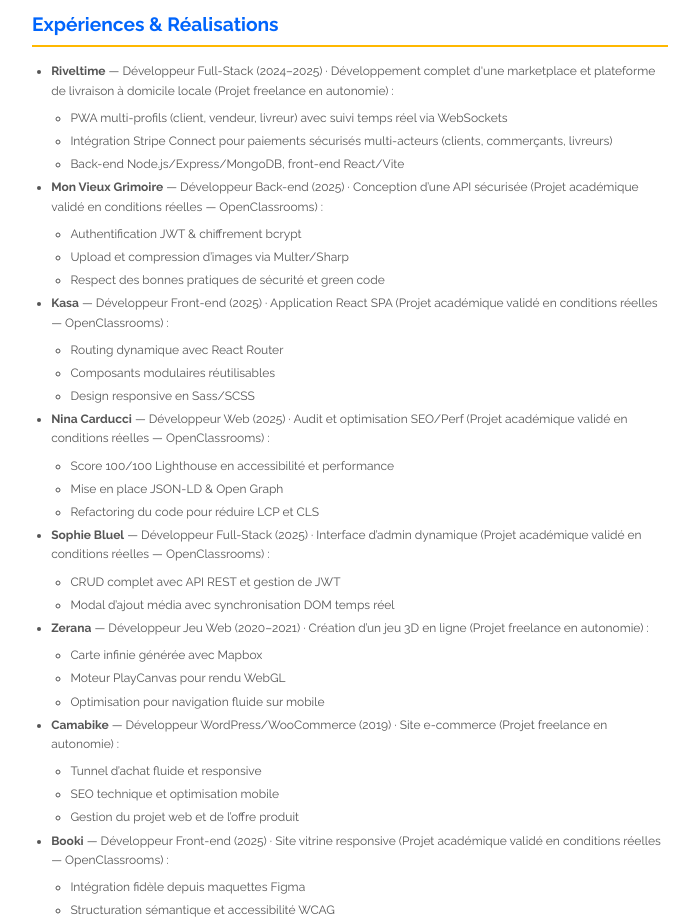
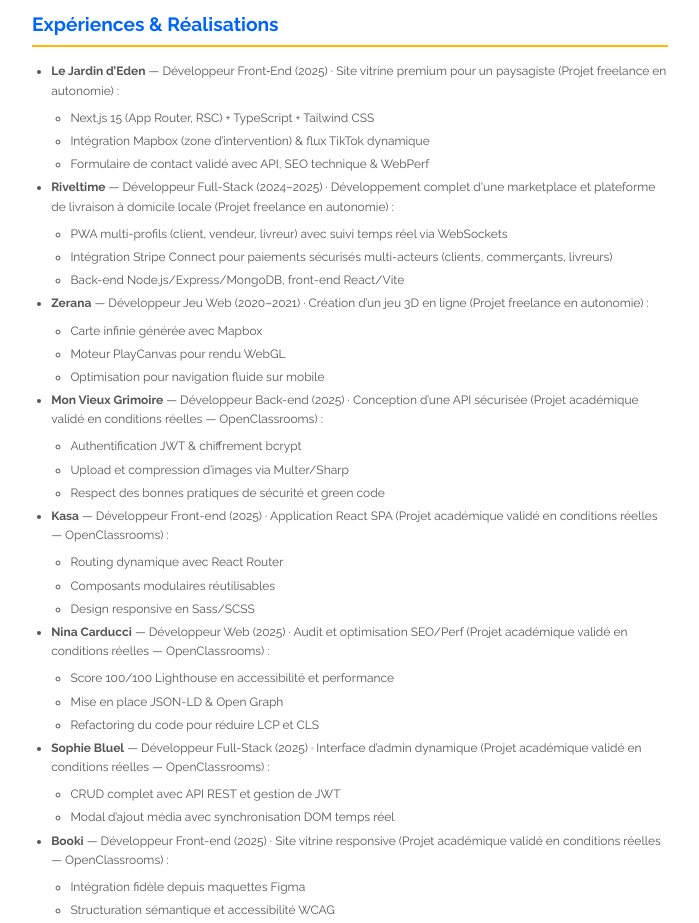
Before and after one commit to Amir-Afkir/Amir-Afkir, a website: page cv.html in a window 1280 px wide. Shown: the part 572-1495 px from the top of the page, without its empty margins (290-989 px from the left). Drawn offline with Linux system fonts and the light colour scheme.

Commit message:
jardin deden

```diff
--- a/cv.html
+++ b/cv.html
@@ -47,11 +47,25 @@
   <article class="experience">
     <h2>Expériences & Réalisations</h2>
     <ul>
+      <li><strong>Le Jardin d’Eden</strong> — Développeur Front‑End (2025) · Site vitrine premium pour un paysagiste (Projet freelance en autonomie) :
+        <ul>
+          <li>Next.js 15 (App Router, RSC) + TypeScript + Tailwind CSS</li>
+          <li>Intégration Mapbox (zone d’intervention) & flux TikTok dynamique</li>
+          <li>Formulaire de contact validé avec API, SEO technique & WebPerf</li>
+        </ul>
+      </li>
       <li><strong>Riveltime</strong> — Développeur Full-Stack (2024–2025) · Développement complet d'une marketplace et plateforme de livraison à domicile locale (Projet freelance en autonomie) :
         <ul>
           <li>PWA multi-profils (client, vendeur, livreur) avec suivi temps réel via WebSockets</li>
           <li>Intégration Stripe Connect pour paiements sécurisés multi-acteurs (clients, commerçants, livreurs)</li>
           <li>Back-end Node.js/Express/MongoDB, front-end React/Vite</li>
+        </ul>
+      </li>
+      <li><strong>Zerana</strong> — Développeur Jeu Web (2020–2021) · Création d’un jeu 3D en ligne (Projet freelance en autonomie) :
+        <ul>
+          <li>Carte infinie générée avec Mapbox</li>
+          <li>Moteur PlayCanvas pour rendu WebGL</li>
+          <li>Optimisation pour navigation fluide sur mobile</li>
         </ul>
       </li>
       <li><strong>Mon Vieux Grimoire</strong> — Développeur Back-end (2025) · Conception d’une API sécurisée (Projet académique validé en conditions réelles — OpenClassrooms) :
@@ -81,11 +95,10 @@
           <li>Modal d’ajout média avec synchronisation DOM temps réel</li>
         </ul>
       </li>
-      <li><strong>Zerana</strong> — Développeur Jeu Web (2020–2021) · Création d’un jeu 3D en ligne (Projet freelance en autonomie) :
+      <li><strong>Booki</strong> — Développeur Front-end (2025) · Site vitrine responsive (Projet académique validé en conditions réelles — OpenClassrooms) :
         <ul>
-          <li>Carte infinie générée avec Mapbox</li>
-          <li>Moteur PlayCanvas pour rendu WebGL</li>
-          <li>Optimisation pour navigation fluide sur mobile</li>
+          <li>Intégration fidèle depuis maquettes Figma</li>
+          <li>Structuration sémantique et accessibilité WCAG</li>
         </ul>
       </li>
       <li><strong>Camabike</strong> — Développeur WordPress/WooCommerce (2019) · Site e-commerce (Projet freelance en autonomie) :
@@ -93,12 +106,6 @@
           <li>Tunnel d’achat fluide et responsive</li>
           <li>SEO technique et optimisation mobile</li>
           <li>Gestion du projet web et de l’offre produit</li>
-        </ul>
-      </li>
-      <li><strong>Booki</strong> — Développeur Front-end (2025) · Site vitrine responsive (Projet académique validé en conditions réelles — OpenClassrooms) :
-        <ul>
-          <li>Intégration fidèle depuis maquettes Figma</li>
-          <li>Structuration sémantique et accessibilité WCAG</li>
         </ul>
       </li>
     </ul>
```
Also changed, not shown: 1 other file.
